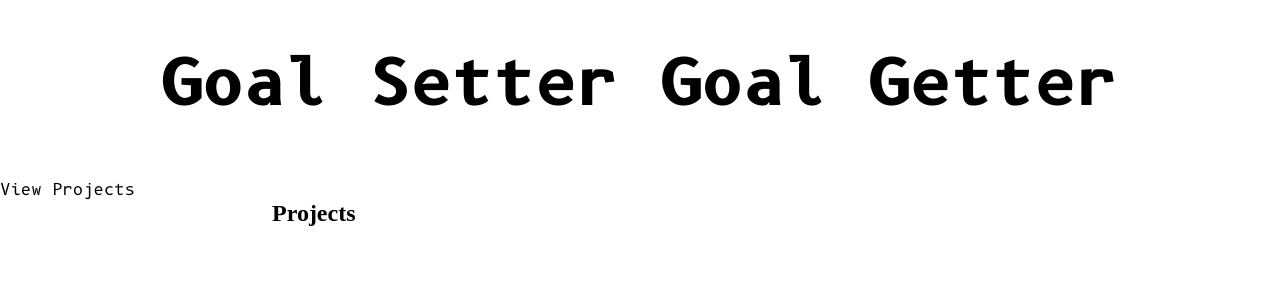
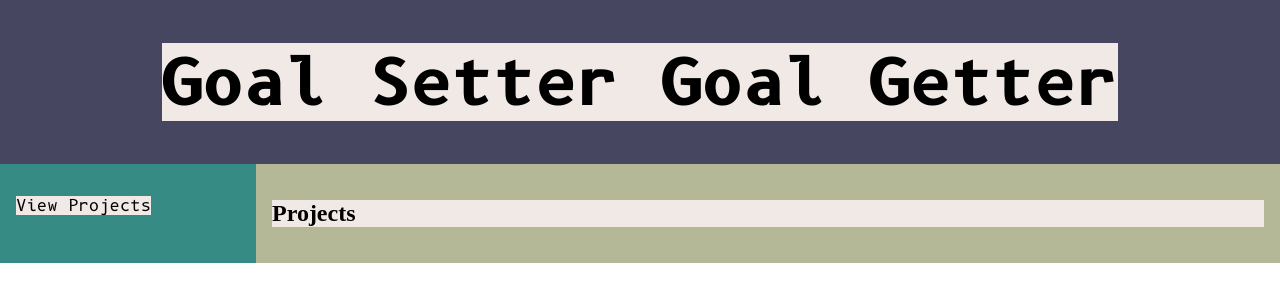
Before and after one commit to Forest-Person/GoalSetterGoalGetter, a website built with webpack: page dist/index.html in a window 1280 px wide. Built offline with nearby package versions, Linux system fonts and the light colour scheme.

Commit message:
Create css variables for color palette and place on nav main and header. Add span to project list li to only color background of the text. add padding to nav ul.

```diff
--- a/src/homePage.js
+++ b/src/homePage.js
@@ -11,25 +11,25 @@ content.replaceChildren()
 const homePageString =
         `
 
-        <header class = 'headerTitle'>
+        <header class = 'header'>
 
-            <h1> Goal Setter Goal Getter </h1>
+            <h1 class = 'headerTitle'> Goal Setter Goal Getter </h1>
 
         </header>
 
             <nav class = 'navigationMenu'>
 
-                <ul>
+                <span><ul>
 
-                <li> View Projects </li>
+                <li><span> View Projects</span> </li>
 
                 </ul>
 
-            </nav>
+            </span></nav>
 
 
 
-        <main class = 'ProjectTodoContainer'>
+        <main class = 'projectTodoContainer'>
 
             <h2> Projects </h2>
 
--- a/src/style.css
+++ b/src/style.css
@@ -4,6 +4,15 @@ box-sizing: border-box;
 padding: 0;
 margin: 0;
 
+
+}
+
+:root {
+
+    --darkBlue:rgba(70,70,96,1.000);
+    --tealGreen:rgba(54,139,133,1.000);
+    --beige:rgba(180,184,151,1.000);
+    --grey:	rgba(241,233,229,1.000);
 
 
 }
@@ -19,6 +28,9 @@ margin: 0;
     src: url(B612Mono-Bold.ttf);
 }
 
+
+
+
 header {
 
     font-family: niceFontBold;
@@ -26,14 +38,23 @@ header {
     grid-area: header;
     display:flex;
     min-width: 0;
-
+    background:var(--darkBlue)
 }
-.headerTitle, h1 {
+.header {
 
     justify-content: center;
     align-items: center;
 
+
 }
+
+.headerTitle{
+background: var(--grey);
+
+
+}
+
+
 
 .navigationMenu ul{
 
@@ -41,7 +62,15 @@ header {
     font-family: niceFontRegular;
     padding-left: 0;
 
+
+
 }
+
+.navigationMenu span{
+    background: var(--grey);
+
+}
+
 
 #content {
     display: grid;
@@ -61,6 +90,8 @@ header {
   nav {
     grid-area: nav;
     min-width: 0;
+    background: var(--tealGreen);
+    padding:1rem;
 
 
   }
@@ -69,5 +100,12 @@ header {
     padding:1rem;
     grid-area: main;
     min-width: 0;
+    background: var(--beige);
 
   }
+
+  .projectTodoContainer h2{
+
+    background: var(--grey);
+    display: flex;
+  }
```
Also changed, not shown: dist/main.js.
